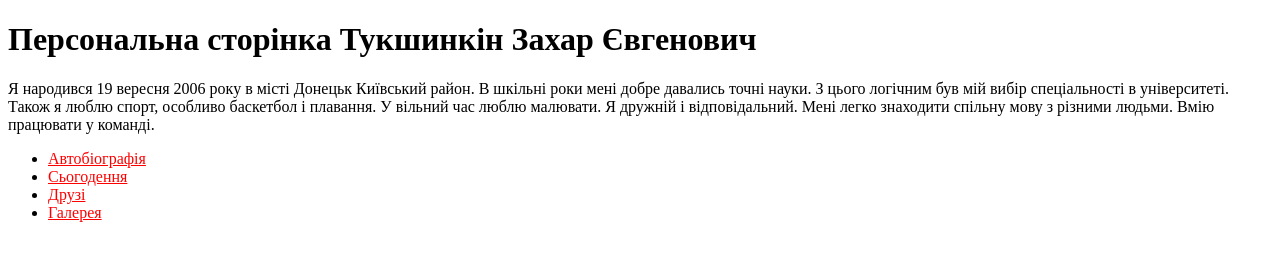
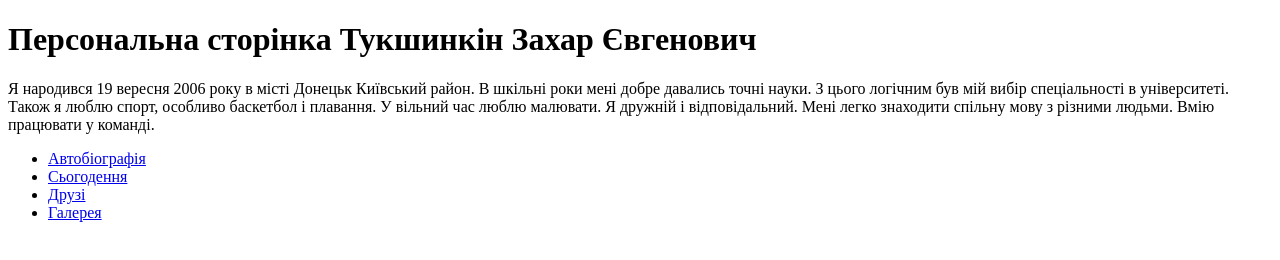
Before and after one commit to htmlMEGAMOZGGGGG/my-practical-2, a plain HTML site: page index.html in a window 1280 px wide. Drawn offline with Linux system fonts and the light colour scheme.

Commit message:
practical_3

```diff
--- a/index.html
+++ b/index.html
@@ -3,13 +3,13 @@
     <meta charset="utf-8">
     <title>index</title>
     <style type="text/css">
-        a {
+        i {
             color:red;
         }
-        a:visited{
+        i:visited{
             color:darkred;
         }
-        a:active{
+        i:active{
             color:black
         }
     </style>
@@ -25,7 +25,7 @@
     </p>
 
     <ul>
-        <li><a href="biography.html">Автобіографія</a></li>
+        <li><a id="i" href="biography.html">Автобіографія</a></li>
         <li><a href="nowadays.html">Сьогодення</a></li>
         <li><a href="friends.html">Друзі</a></li>
         <li><a href="gallery.html">Галерея</a></li>
```
